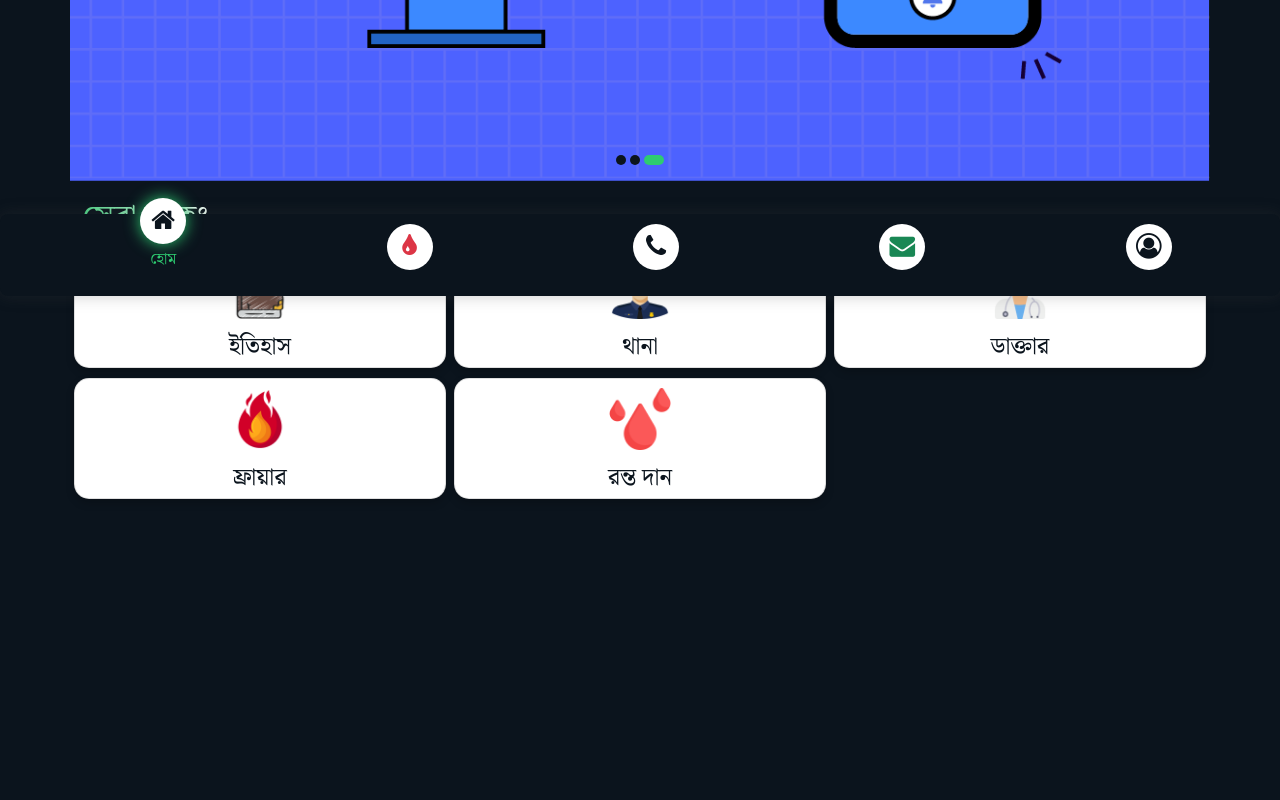
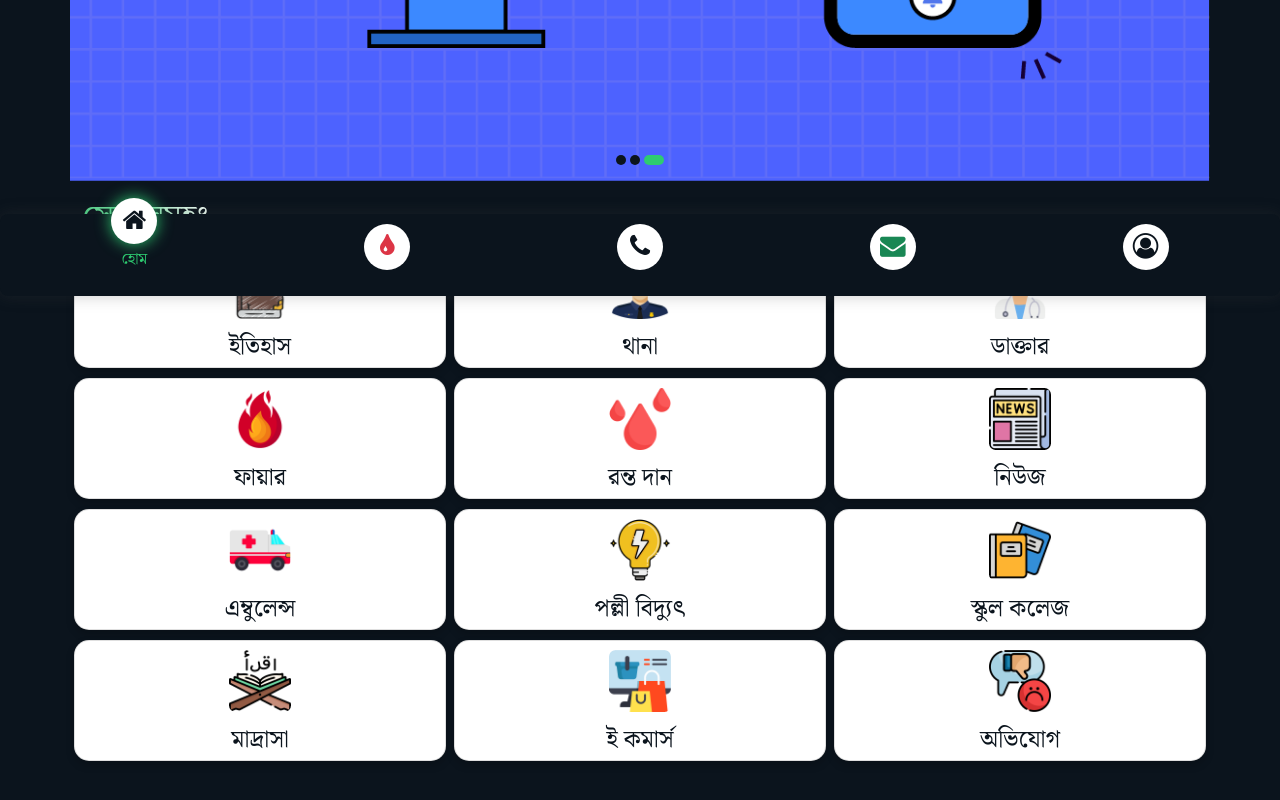
Before and after one commit to Enexcode/mohanganj, a plain HTML site: page index.html in a window 1280 px wide. Shown: the part 526-1326 px from the top of the page. Before the commit the page ends 1115 px from the top, so only its background shows below. Drawn offline with Linux system fonts and the light colour scheme.

Commit message:
menu-add

```diff
--- a/css/style.css
+++ b/css/style.css
@@ -265,11 +265,13 @@ a{
   box-shadow: 0px 0px 16px 0px #4444;
   border-radius: 8px;
 }
-.bottom_nav  .nav-container {
-  display: flex;
-  width: 100%;
-  list-style: none;
-  justify-content: space-around;
+.bottom_nav .nav-container {
+	display: flex;
+	width: 100%;
+	list-style: none;
+	justify-content: space-around;
+	/* margin-left: 0px !important; */
+	padding-left: 0px;
 }
 .bottom_nav .nav__item {
   display: flex;
@@ -338,6 +340,9 @@ a{
   font-size: 28px;
   color: var(--white_color);
 }
+.back_button:hover{
+  color: var(--primary_color);
+}
 .page_title{
 color: var(--primary_color);
 }
--- a/index.html
+++ b/index.html
@@ -115,7 +115,7 @@
                     <a href="#">
                         <div class="card text-center" id="profileCard" style="background-color: #ffffff;">
                             <img src="images/manu-icons/flames.png" alt="Profile Picture" class="noSelect">
-                            <h4 class="noSelect">ফ্রায়ার </h4>
+                            <h4 class="noSelect">ফায়ার </h4>
                           </div>
                     </a>
                 </div>
@@ -124,6 +124,62 @@
                         <div class="card text-center" id="profileCard" style="background-color: #ffffff;">
                             <img src="images/manu-icons/blood.png" alt="Profile Picture" class="noSelect">
                             <h4 class="noSelect">রন্ত দান</h4>
+                          </div>
+                    </a>
+                </div>
+                <div class="col-4">
+                    <a href="#">
+                        <div class="card text-center" id="profileCard" style="background-color: #ffffff;">
+                            <img src="images/manu-icons/newspaper.png" alt="Profile Picture" class="noSelect">
+                            <h4 class="noSelect">নিউজ</h4>
+                          </div>
+                    </a>
+                </div>
+                <div class="col-4">
+                    <a href="#">
+                        <div class="card text-center" id="profileCard" style="background-color: #ffffff;">
+                            <img src="images/manu-icons/ambulance.png" alt="Profile Picture" class="noSelect">
+                            <h4 class="noSelect">এম্বুলেন্স</h4>
+                          </div>
+                    </a>
+                </div>
+                <div class="col-4">
+                    <a href="#">
+                        <div class="card text-center" id="profileCard" style="background-color: #ffffff;">
+                            <img src="images/manu-icons/electrical-energy.png" alt="Profile Picture" class="noSelect">
+                            <h4 class="noSelect">পল্লী বিদ্যুৎ</h4>
+                          </div>
+                    </a>
+                </div>
+                <div class="col-4">
+                    <a href="#">
+                        <div class="card text-center" id="profileCard" style="background-color: #ffffff;">
+                            <img src="images/manu-icons/books.png" alt="Profile Picture" class="noSelect">
+                            <h4 class="noSelect">স্কুল কলেজ</h4>
+                          </div>
+                    </a>
+                </div>
+                <div class="col-4">
+                    <a href="#">
+                        <div class="card text-center" id="profileCard" style="background-color: #ffffff;">
+                            <img src="images/manu-icons/quran.png" alt="Profile Picture" class="noSelect">
+                            <h4 class="noSelect">মাদ্রাসা</h4>
+                          </div>
+                    </a>
+                </div>
+                <div class="col-4">
+                    <a href="#">
+                        <div class="card text-center" id="profileCard" style="background-color: #ffffff;">
+                            <img src="images/manu-icons/shopping.png" alt="Profile Picture" class="noSelect">
+                            <h4 class="noSelect">ই কমার্স</h4>
+                          </div>
+                    </a>
+                </div>
+                <div class="col-4">
+                    <a href="#">
+                        <div class="card text-center" id="profileCard" style="background-color: #ffffff;">
+                            <img src="images/manu-icons/bad.png" alt="Profile Picture" class="noSelect">
+                            <h4 class="noSelect">অভিযোগ </h4>
                           </div>
                     </a>
                 </div>
```
Also changed, not shown: images/manu-icons/ambulance.png (added), images/manu-icons/bad.png (added), images/manu-icons/books.png (added), images/manu-icons/electrical-energy.png (added), images/manu-icons/newspaper.png (added), images/manu-icons/quran.png (added), images/manu-icons/shopping.png (added).
